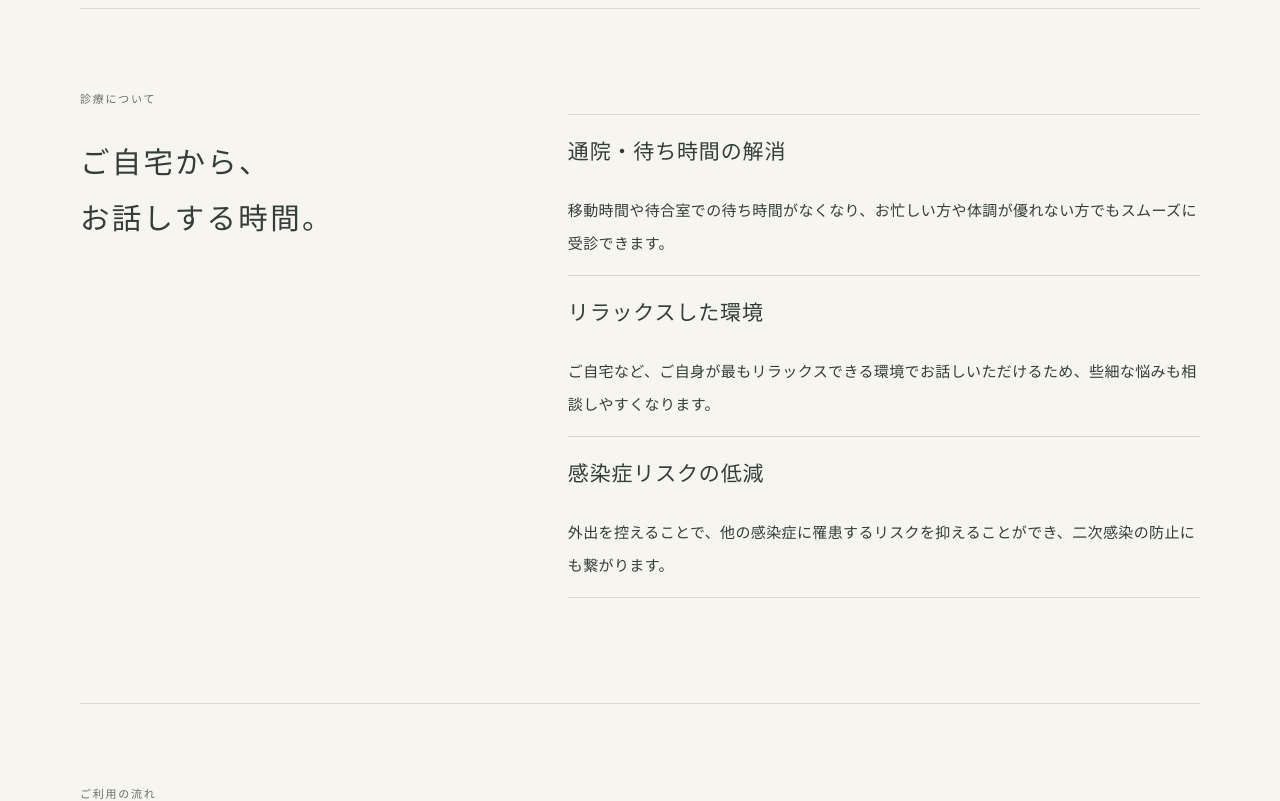
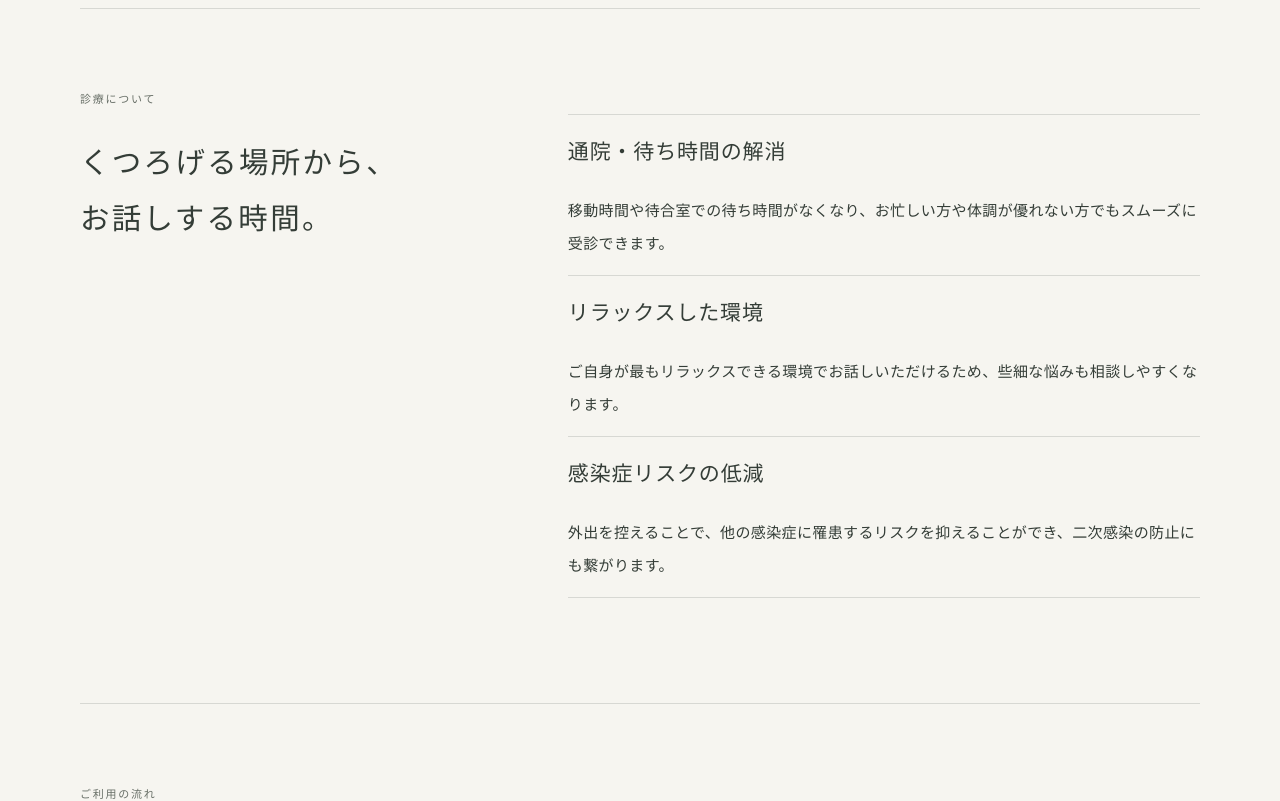
Before and after one commit to kaoruhirose/hirose-clinic-website, a Next.js app: page /online-consultation in a window 1280 px wide. Shown: the part 540-1341 px from the top of the page. Built offline with nearby package versions, Linux system fonts and the light colour scheme.

Commit message:
診療所紹介から自宅の表現を外し窓辺の文章へ変更

```diff
--- a/src/app/about/page.tsx
+++ b/src/app/about/page.tsx
@@ -9,7 +9,7 @@ export default function About() {
 
         <Photo photo={photos.clinic} />
 
-        <EditorialSection title={<>なぜ、逗子の自宅で<br />開院したのか</>}>
+        <EditorialSection title={<>なぜ、逗子で<br />開院したのか</>}>
           <p>
             救急医療の最前線で命と向き合い続けるなかで、「病気になってから治す」ことの限界を感じるようになりました。ストレスや環境の変化が引き起こす不調を、もっと手前で防ぐことはできないのか——。
           </p>
@@ -17,7 +17,7 @@ export default function About() {
             その答えを探して東洋医学（漢方）を学び、人を臓器や検査値ではなく「全体」として捉えることの大切さに気づきました。自然の営みと人のからだは、深くつながっています。
           </p>
           <p>
-            晴れた夕暮れには、庭先から富士山と江ノ島が海の向こうに浮かびます。海と山に抱かれたこの逗子・桜山の地で、大きな病院ではなく、暮らしの延長にある「港」のような場所をつくりたい。それが、自宅の一部を診療所として開いた理由です。
+            晴れた夕暮れには、窓辺から富士山と江ノ島が海の向こうに浮かびます。海と山に抱かれたこの逗子・桜山の地で、大きな病院ではなく、暮らしの延長にある「港」のような場所をつくりたい。それが、この地に診療所を開いた理由です。
           </p>
         </EditorialSection>
 
--- a/src/app/access/page.tsx
+++ b/src/app/access/page.tsx
@@ -107,7 +107,7 @@ export default function Access() {
               <dd>
                 <p>〒{site.postalCode}<br />{site.address}</p>
                 <p className="quiet-note">
-                  当院は住宅街にある自宅兼用診療所です。
+                  当院は住宅街にある診療所です。
                   防犯および近隣への配慮のため、詳細な番地はご予約確定後にメールにてご案内しております。
                 </p>
               </dd>
--- a/src/app/online-consultation/page.tsx
+++ b/src/app/online-consultation/page.tsx
@@ -9,7 +9,7 @@ const benefits = [
   },
   {
     title: "リラックスした環境",
-    description: "ご自宅など、ご自身が最もリラックスできる環境でお話しいただけるため、些細な悩みも相談しやすくなります。",
+    description: "ご自身が最もリラックスできる環境でお話しいただけるため、些細な悩みも相談しやすくなります。",
   },
   {
     title: "感染症リスクの低減",
@@ -27,7 +27,7 @@ const steps = [
   { title: "準備", description: "予約時間に、静かな場所でお待ちください。" },
   { title: "診察", description: "ビデオ通話にて医師が診察を行います。" },
   { title: "会計", description: "クレジットカード等でのオンライン決済です。" },
-  { title: "お薬", description: "処方箋をご自宅へ郵送、またはお近くの薬局へお送りします。" },
+  { title: "お薬", description: "処方箋をご指定の住所へ郵送、またはお近くの薬局へお送りします。" },
 ];
 
 const questions = [
@@ -45,7 +45,7 @@ const questions = [
   },
   {
     question: "処方箋はどのようにもらえますか？",
-    answer: "ご自宅への郵送、または指定された調剤薬局へのFAX送信が可能です。生活スタイルに合わせて選択いただけます。",
+    answer: "ご指定の住所への郵送、または指定された調剤薬局へのFAX送信が可能です。生活スタイルに合わせて選択いただけます。",
   },
 ];
 
@@ -60,7 +60,7 @@ export default function OnlineConsultation() {
           </p>
         </PageIntro>
 
-        <EditorialSection label="診療について" title={<>ご自宅から、<br />お話しする時間。</>}>
+        <EditorialSection label="診療について" title={<>くつろげる場所から、<br />お話しする時間。</>}>
           <ul className="rule-list">
             {benefits.map((benefit) => (
               <li key={benefit.title}>
```
Also changed, not shown: 1 other file (tests, documents, lock files or other folders).
